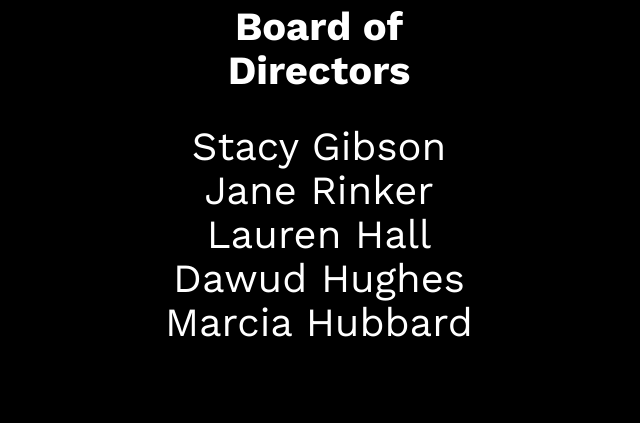
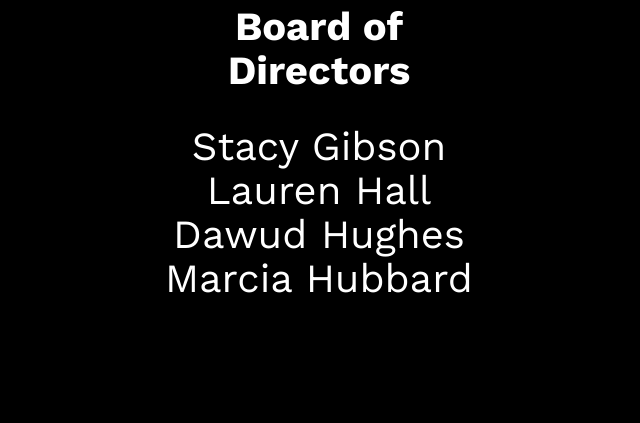
Before and after one commit to Marciahub2/VOICE-NPO, a plain HTML site: page index.html in a window 1280 px wide. Shown: the part 1085-1508 px from the top of the page, without its empty margins (321-961 px from the left). Drawn offline with nearby package versions, Linux system fonts and the light colour scheme; no server answers; a script that the page names is missing.

Commit message:
Update index.html

```diff
--- a/index.html
+++ b/index.html
@@ -101,8 +101,7 @@
             <div class="title col-md-12 col-lg-4">
                 <h3 class="mbr-section-title mbr-fonts-style align-center mb-4 display-2"><strong>Board of Directors</strong></h3>
                 <h4 class="mbr-section-subtitle align-center mbr-fonts-style mb-4 display-2">Stacy Gibson
-<div>Jane Rinker</div><div>Lauren Hall
-</div><div>Dawud Hughes
+<div><span style="font-size: 2.5rem;">Lauren Hall</span><br></div><div>Dawud Hughes
 </div><div>Marcia Hubbard</div></h4>
 
             </div>
```
